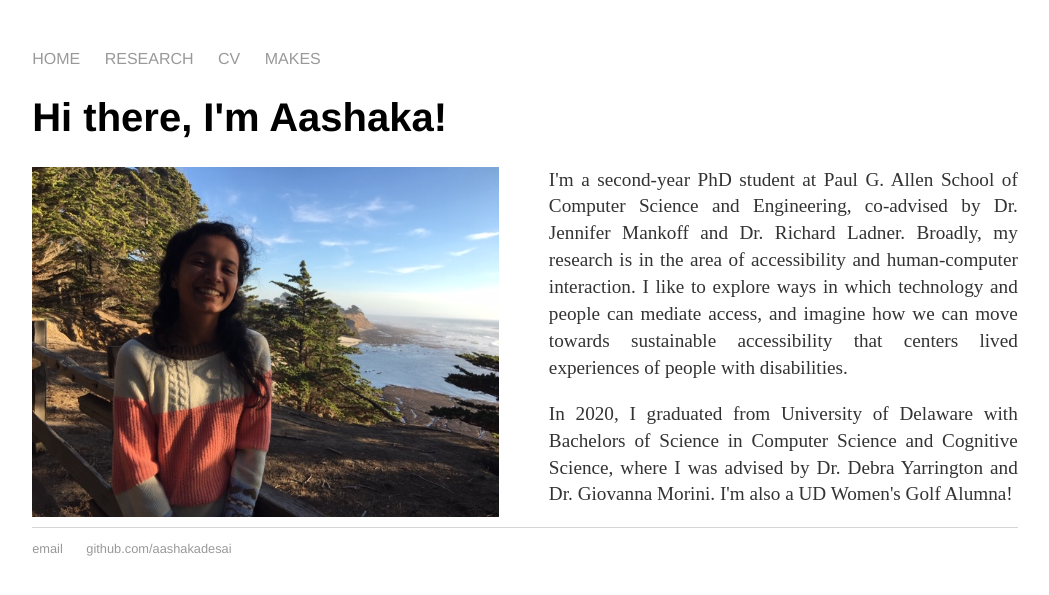
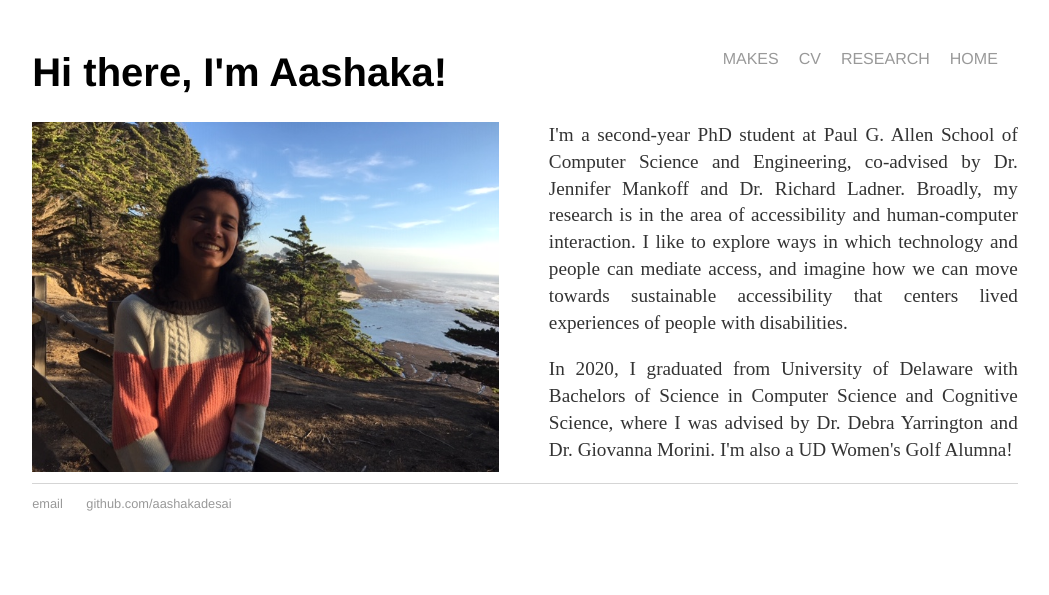
Before and after one commit to aashakadesai/aashakadesai.github.io, a Jekyll site: the page built from index.html, in a window 1280 px wide. Shown: the top 595 px of the page, without its empty margins (115-1164 px from the left). Built offline with Jekyll 4.4.1, drawn with Linux system fonts in a browser that asks for light colours.

Commit message:
Update main.css

```diff
--- a/css/main.css
+++ b/css/main.css
@@ -10,7 +10,7 @@ nav ul, footer ul {
 nav ul li{
     display: inline;
     margin-right: 20px;
-    text-aligh: right;
+    float: right;
 }
 footer ul li {
     display: inline;
```
